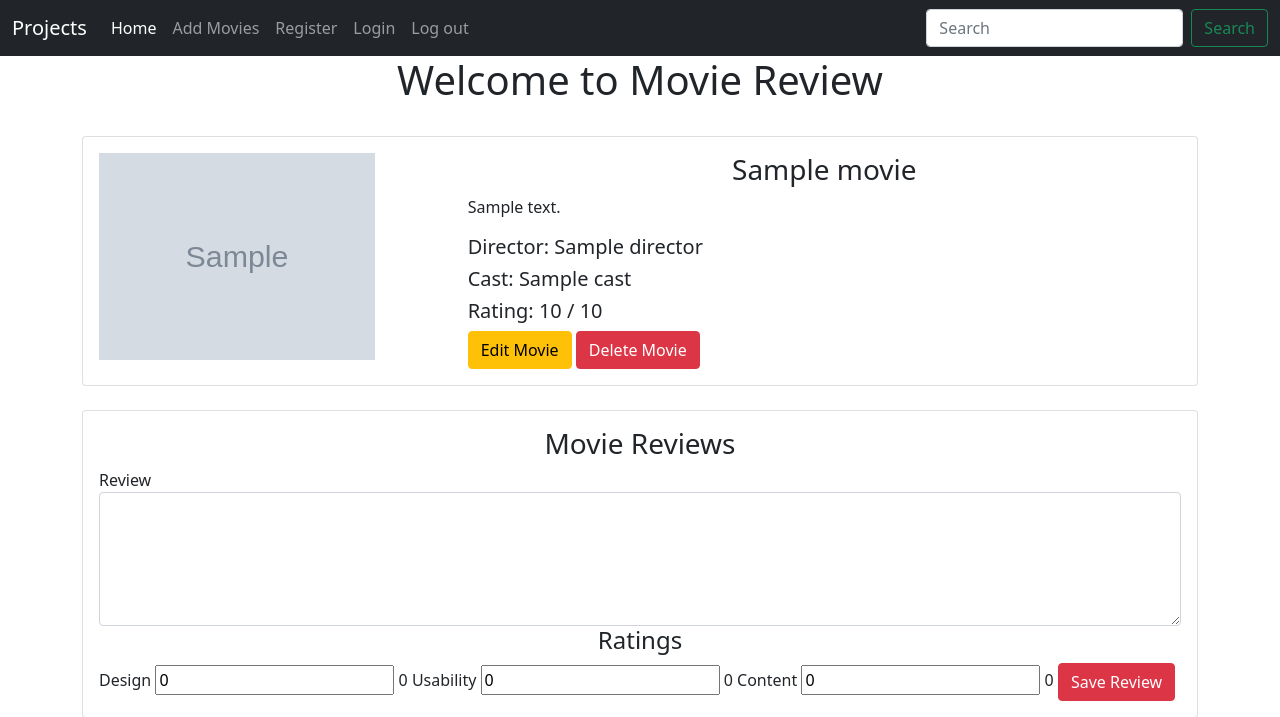
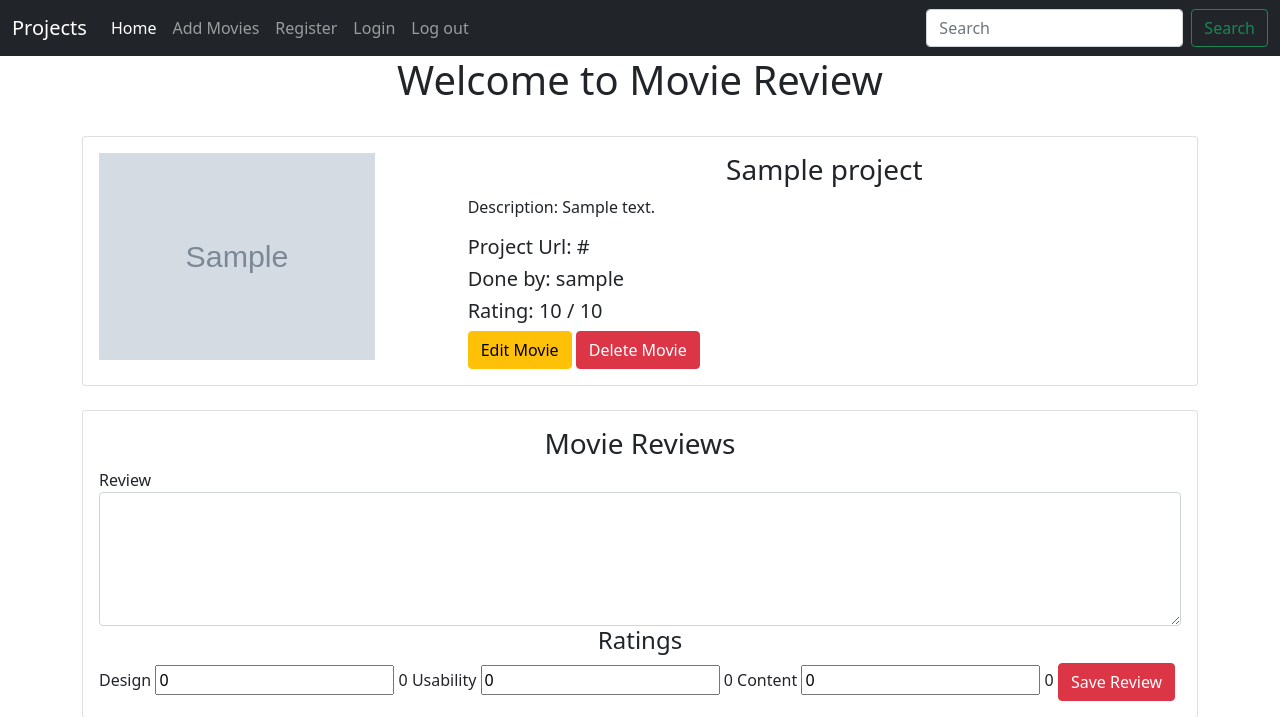
Before and after one commit to stephenndele/projects-app, a Django app: template main/templates/main/details.html in a window 1280 px wide. Shown: the top 717 px of the page. Run offline with Django 3.2, Linux system fonts and the light colour scheme; tables that the repository leaves empty hold one stand-in row (values such as "Sample post"); the template is opened without the code that fills it: values that come from a table or form of the project are taken from there, most other values are stand-ins (such as "Sample title", 1, 10 or a date in 2020); grey boxes marked "Sample" are stand-in pictures; some libraries are stand-ins or nearby versions; some web fonts are replaced.

Commit message:
update project details

```diff
--- a/main/templates/main/details.html
+++ b/main/templates/main/details.html
@@ -13,15 +13,15 @@
             </div>
             <div class="col-md-8">
                 <h3 class="text-center">
-                    {{movie.name}}
+                    {{project.title}}
                 </h3>
-                <p>{{movie.description}}</p>
-                <h5>Director: {{movie.director}}</h5>
-                <h5>Cast: {{movie.cast}}</h5>
+                <p> Description: {{project.description}}</p>
+                <h5>Project Url: {{project.link}}</h5>
+                <h5>Done by: {{project.user}}</h5>
                 <h5>Rating: {{ average }} / 10</h5>
 
 
-                <a href="{% url 'main:edit_movies' movie.id%}" class="btn btn-warning"> Edit Movie</a>
+                <a href="{% url 'main:edit_projects' movie.id%}" class="btn btn-warning"> Edit Movie</a>
                 <a href="{% url 'main:delete_movies' movie.id%}" class="btn btn-danger" onclick="return confirm('Are you sure you wanna delete this?')"> Delete Movie</a>
             </div>
         </div>
```
Also changed, not shown: main/views.py (+6 -1 lines).
